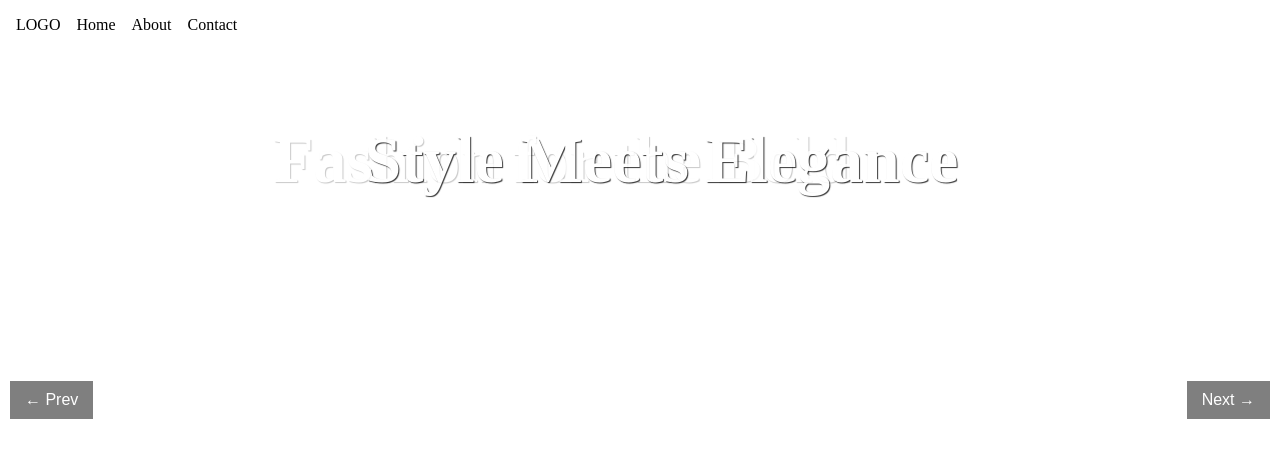
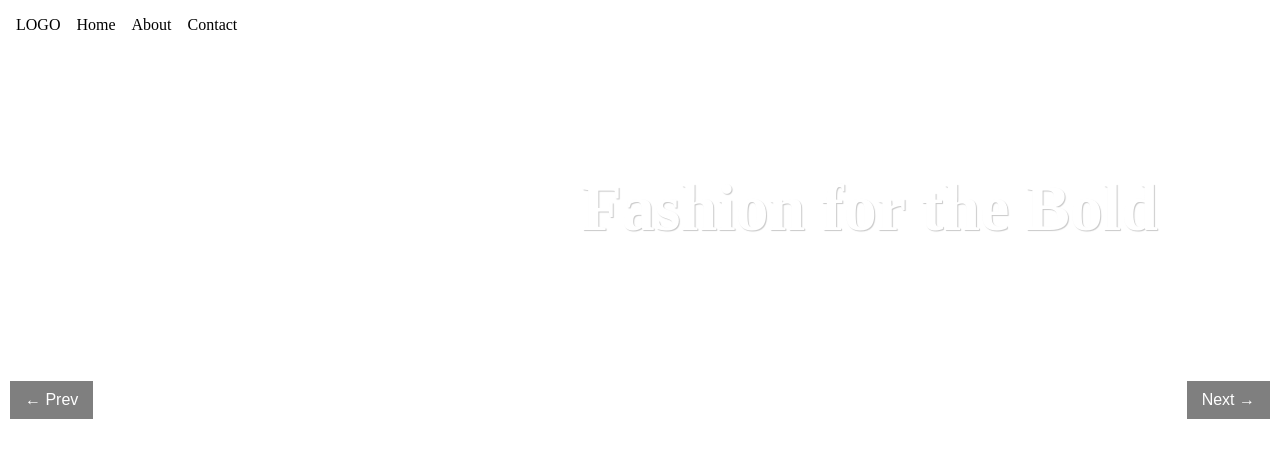
Before and after one commit to mrauthentik/Encanto, a React (Vite) app in the folder alaran/: page / in a window 1280 px wide. Shown: the top 458 px of the page. Built offline with nearby package versions, Linux system fonts and the light colour scheme; a web font is replaced by a local one.

Commit message:
feat: add animated text overlay to slider for enhanced visibility

```diff
--- a/alaran/src/components/Landing.jsx
+++ b/alaran/src/components/Landing.jsx
@@ -55,10 +55,15 @@ const Slider = () => {
             alt={`Slide ${currentIndex + 1}`}
             className="slider-image"
           />
-          {/* Text Overlay */}
-          <div className="slider-text">
+          {/* Text Overlay with Animation */}
+          <motion.div
+            className="slider-text"
+            initial={{ opacity: 0, y: 50 }}
+            animate={{ opacity: 1, y: 0 }}
+            transition={{ duration: 0.8, delay: 0.5 }} // Delay text animation
+          >
             <h2>{texts[currentIndex]}</h2>
-          </div>
+          </motion.div>
         </motion.div>
       </AnimatePresence>
 
```
